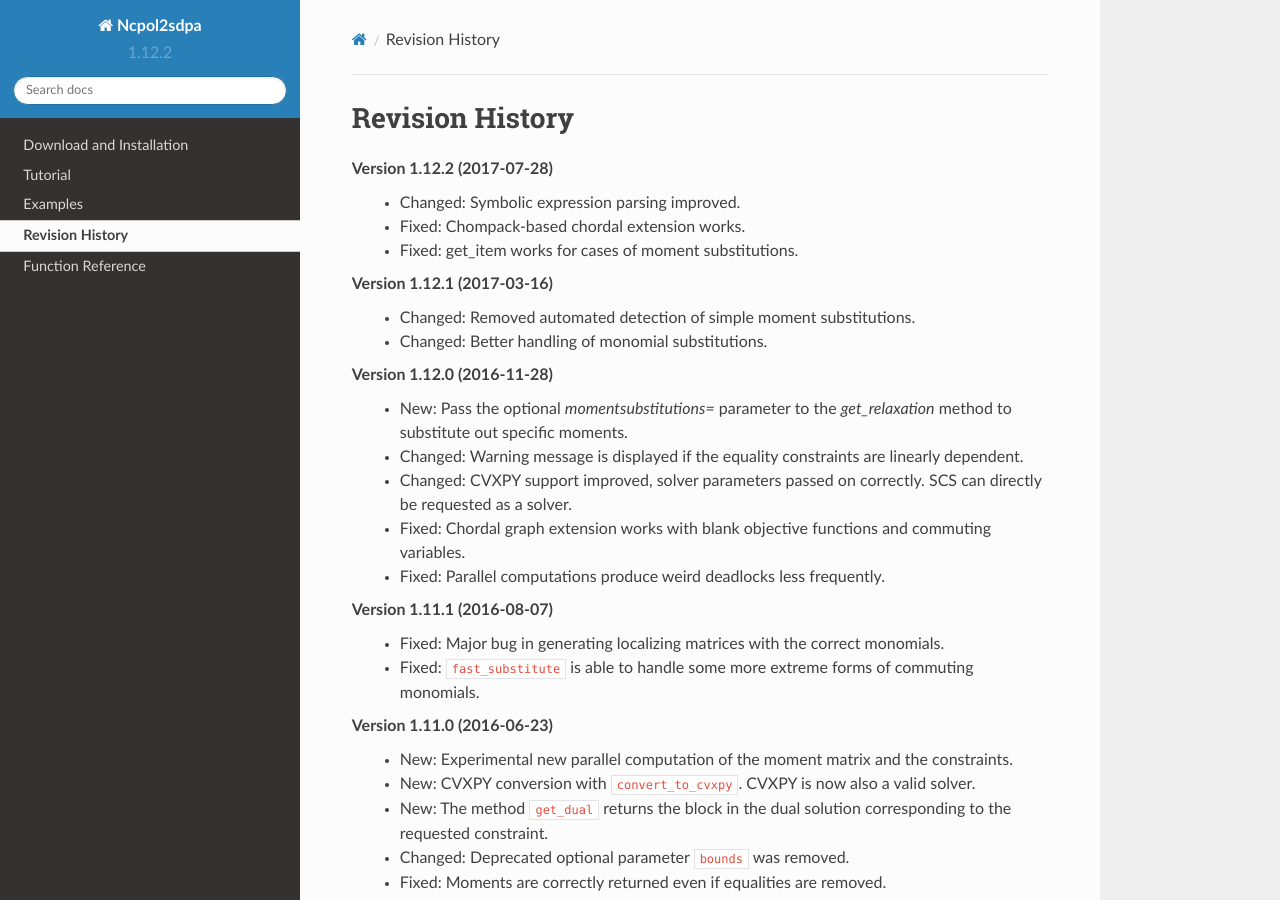
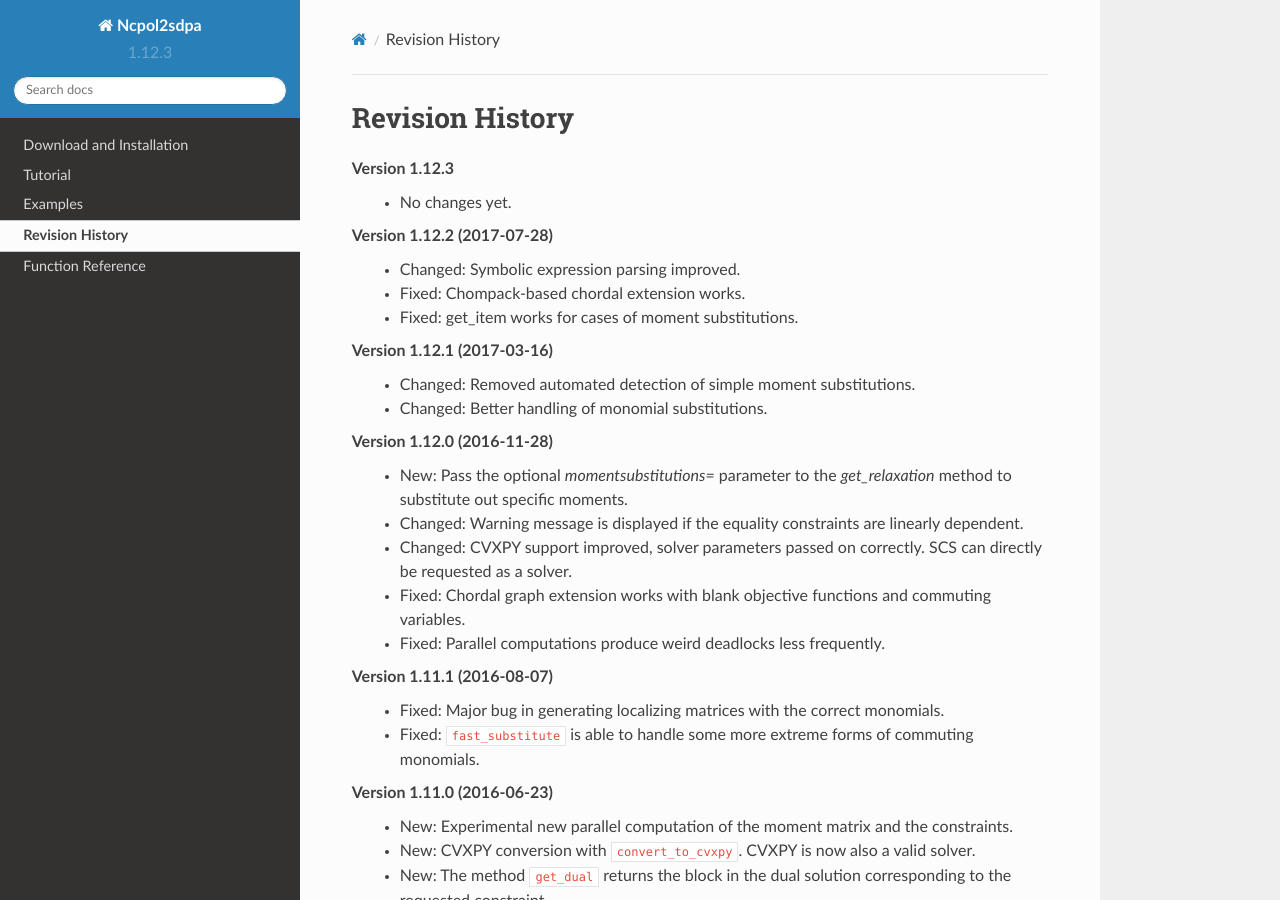
Before and after one commit to peterwittek/ncpol2sdpa, a Sphinx documentation site: the page built from doc/source/revision_history.rst, in a window 1280 px wide and 900 px high. Built offline with Sphinx 7.4.7 and the Read the Docs theme 2.0.0, drawn with Linux system fonts in a browser that asks for light colours.

Commit message:
Version number bumped

```diff
--- a/doc/source/conf.py
+++ b/doc/source/conf.py
@@ -65,9 +65,9 @@ project = u'Ncpol2sdpa'
 # built documents.
 #
 # The short X.Y version.
-version = '1.12.2'
+version = '1.12.3'
 # The full version, including alpha/beta/rc tags.
-release = '1.12.2'
+release = '1.12.3'
 
 # The language for content autogenerated by Sphinx. Refer to documentation
 # for a list of supported languages.
--- a/doc/source/revision_history.rst
+++ b/doc/source/revision_history.rst
@@ -1,5 +1,8 @@
 Revision History
 ****************
+**Version 1.12.3**
+  - No changes yet.
+
 **Version 1.12.2 (2017-07-28)**
   - Changed: Symbolic expression parsing improved.
   - Fixed: Chompack-based chordal extension works.
--- a/ncpol2sdpa/__init__.py
+++ b/ncpol2sdpa/__init__.py
@@ -7,7 +7,7 @@ Provides
  2. Helper functions to define physics problems.
 
 """
-__version__ = "1.12.2"
+__version__ = "1.12.3"
 from .faacets_relaxation import FaacetsRelaxation
 from .sdp_relaxation import SdpRelaxation
 from .steering_hierarchy import SteeringHierarchy
--- a/setup.py
+++ b/setup.py
@@ -9,7 +9,7 @@ except ImportError:
     from distutils.core import setup
 setup(
     name='ncpol2sdpa',
-    version='1.12.2',
+    version='1.12.3',
     author='Peter Wittek',
     author_email='peterwittek@users.noreply.github.com',
     packages=['ncpol2sdpa'],
```
